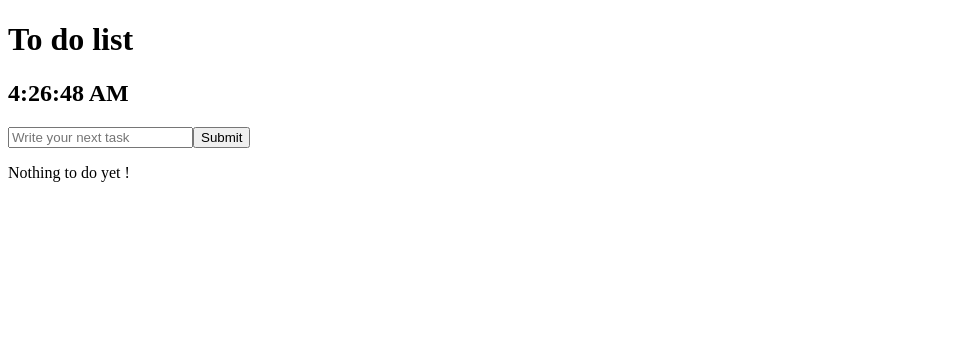
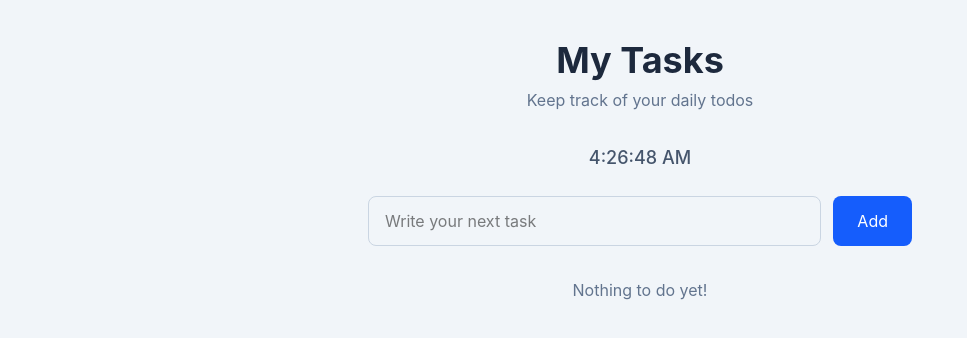
Before and after one commit to Prabigyakafle890/Todo, a React (Vite) app: page / in a window 1280 px wide. Shown: the top 338 px of the page, without its empty margins (0-967 px from the left). Built offline with nearby package versions, Linux system fonts and the light colour scheme.

Commit message:
refactor: enhance UI components and improve styling across the application

```diff
--- a/package.json
+++ b/package.json
@@ -15,7 +15,6 @@
   },
   "dependencies": {
     "@tailwindcss/postcss": "^4.2.1",
-    "autoprefixer": "^10.4.27",
     "postcss-cli": "^11.0.1",
     "react": "^19.2.0",
     "react-dom": "^19.2.0"
@@ -27,11 +26,13 @@
     "@types/react": "^19.2.7",
     "@types/react-dom": "^19.2.3",
     "@vitejs/plugin-react": "^5.1.1",
+    "autoprefixer": "^10.4.27",
     "eslint": "^9.39.1",
     "eslint-plugin-react-hooks": "^7.0.1",
     "eslint-plugin-react-refresh": "^0.4.24",
     "globals": "^16.5.0",
     "husky": "^9.1.7",
+    "postcss": "^8.5.8",
     "prettier": "^3.8.1",
     "tailwindcss": "^4.2.1",
     "typescript": "~5.9.3",
--- a/src/App.tsx
+++ b/src/App.tsx
@@ -38,7 +38,8 @@ function App() {
   }, [todos]);
 
   return (
-    <>
+    <div className="min-h-screen bg-slate-100 flex justify-center py-10">
+      <div className="w-full max-w-xl px-4">
         <Header />
         <DisplayTime />
         <Form addTodo={addTodo} />
@@ -47,7 +48,8 @@ function App() {
           toggleTodo={toggleTodo}
           deleteTodo={deleteTodo}
         />
-    </>
+      </div>
+    </div>
   );
 }
 
--- a/src/components/DisplayList.tsx
+++ b/src/components/DisplayList.tsx
@@ -10,15 +10,36 @@ function Item({
   deleteTodo: DeleteProps;
 }) {
   return (
-    <li>
+    <li className="bg-white rounded-xl shadow p-4 flex justify-between items-center">
+      <div className="flex items-start gap-3">
         <input
           type="checkbox"
           checked={todo.completed}
           onChange={() => toggleTodo(todo.id)}
+          className="mt-1"
         />
+
+        <div>
+          <p
+            className={
+              todo.completed ? "line-through text-gray-400" : "text-slate-800"
+            }
+          >
             {todo.title}
-      <button onClick={() => deleteTodo(todo.id)}>Delete</button>
-      <span>{todo.addedAt.toLocaleString()}</span>
+          </p>
+
+          <p className="text-sm text-slate-500">
+            {todo.addedAt.toLocaleString()}
+          </p>
+        </div>
+      </div>
+
+      <button
+        onClick={() => deleteTodo(todo.id)}
+        className="text-red-500 hover:text-red-700"
+      >
+        Delete
+      </button>
     </li>
   );
 }
@@ -33,15 +54,21 @@ export default function DisplayList({
   deleteTodo: DeleteProps;
 }) {
   if (todos.length === 0) {
-    return <p>Nothing to do yet !</p>;
-  } else {
-    return todos.map((todo) => (
+    return (
+      <p className="text-center text-slate-500 mt-6">Nothing to do yet!</p>
+    );
+  }
+
+  return (
+    <ul className="space-y-3">
+      {todos.map((todo) => (
         <Item
           key={todo.id}
           todo={todo}
           toggleTodo={toggleTodo}
           deleteTodo={deleteTodo}
         />
-    ));
+      ))}
+    </ul>
+  );
 }
-}
--- a/src/components/DisplayTime.tsx
+++ b/src/components/DisplayTime.tsx
@@ -10,8 +10,10 @@ export default function DisplayTime() {
   }, []);
 
   return (
-    <div>
-      <h2>{time.toLocaleTimeString()}</h2>
+    <div className="text-center mb-6">
+      <h2 className="text-lg text-slate-600 font-medium">
+        {time.toLocaleTimeString()}
+      </h2>
     </div>
   );
 }
--- a/src/components/Form.tsx
+++ b/src/components/Form.tsx
@@ -1,4 +1,3 @@
-import React from "react";
 import { useState } from "react";
 
 type FormProps = {
@@ -10,22 +9,26 @@ export default function Form({ addTodo }: FormProps) {
 
   const handleSubmit = (event: React.SubmitEvent<HTMLFormElement>) => {
     event.preventDefault();
+
     if (inputValue.trim()) {
       addTodo(inputValue.trim());
       setInputValue("");
     }
   };
+
   return (
-    <form onSubmit={handleSubmit}>
-      <label>
+    <form onSubmit={handleSubmit} className="flex gap-3 mb-8">
       <input
         type="text"
         placeholder="Write your next task"
         value={inputValue}
         onChange={(e) => setInputValue(e.target.value)}
+        className="flex-1 border border-slate-300 rounded-lg px-4 py-3 focus:outline-none focus:ring-2 focus:ring-blue-500"
       />
-      </label>
-      <button>Submit</button>
+
+      <button className="bg-blue-600 text-white px-6 py-3 rounded-lg hover:bg-blue-700">
+        Add
+      </button>
     </form>
   );
 }
--- a/src/components/Header.tsx
+++ b/src/components/Header.tsx
@@ -1,7 +1,8 @@
 export default function Header() {
   return (
-    <div>
-      <h1>To do list</h1>
+    <div className="text-center mb-8">
+      <h1 className="text-4xl font-bold text-slate-800">My Tasks</h1>
+      <p className="text-slate-500 mt-2">Keep track of your daily todos</p>
     </div>
   );
 }
--- a/src/index.css
+++ b/src/index.css
@@ -1,3 +1 @@
-@tailwind base;
-@tailwind components;
-@tailwind utilities;
+@import "tailwindcss";
```
Also changed, not shown: 1 other file (tests, documents, lock files or other folders). Lines whose indentation alone changed are shown as unchanged.
